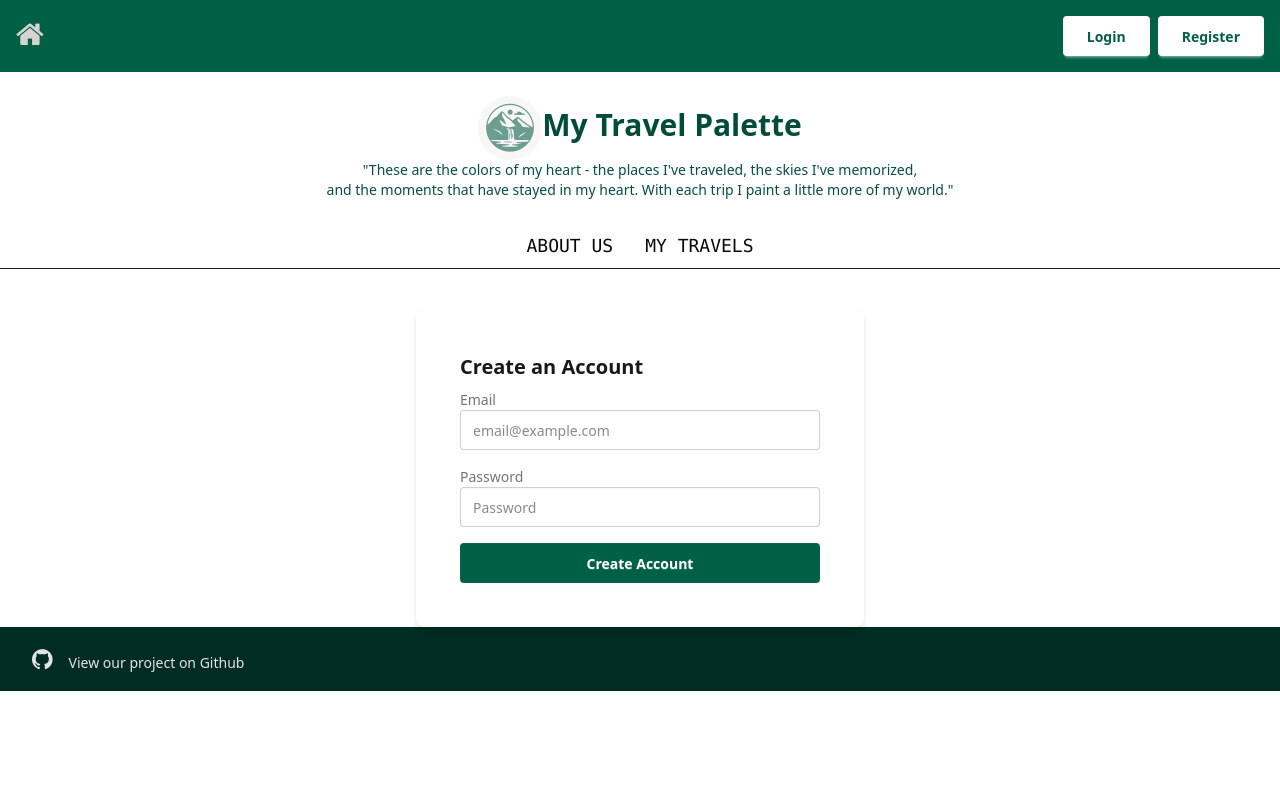
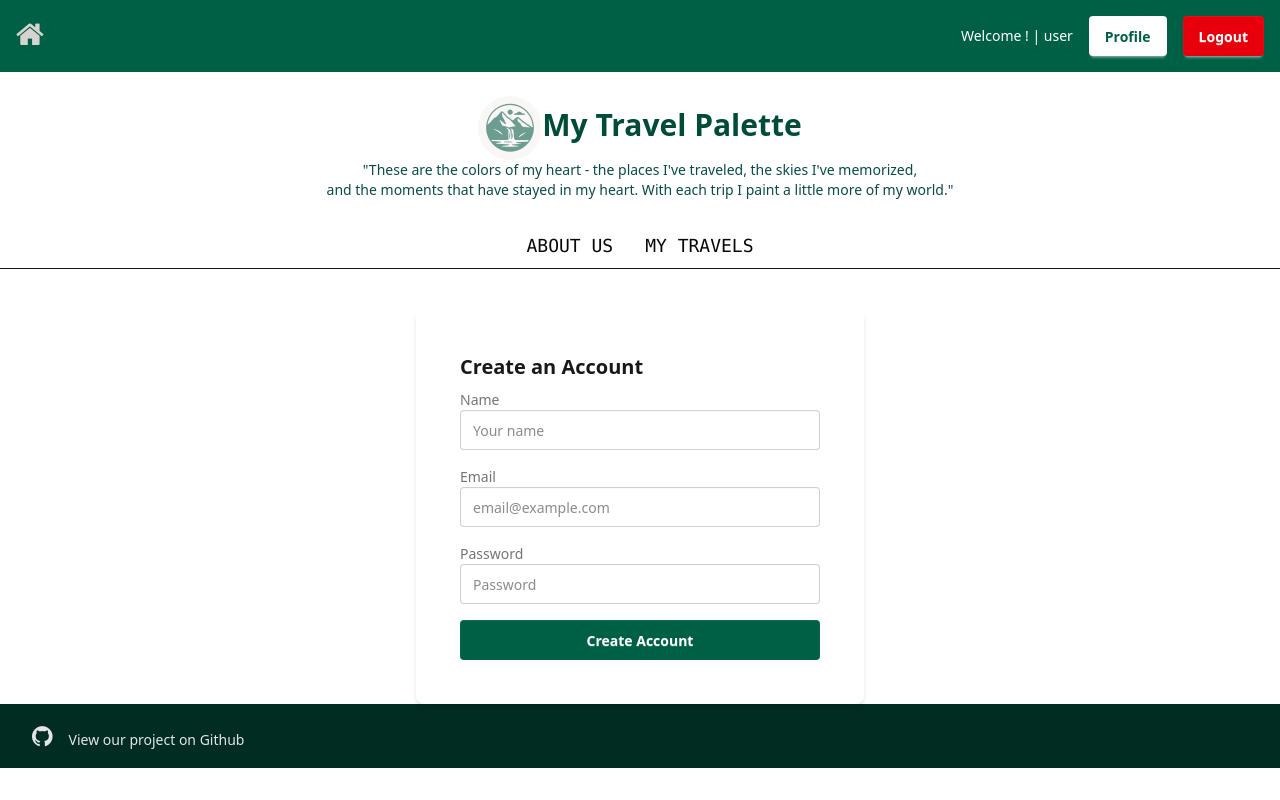
Before and after one commit to my-travel-palette/my-travel-palette, a React (Vite) app: page /sign-up in a window 1280 px wide. Built offline with nearby package versions, Linux system fonts and the light colour scheme; no server answers; the database is empty; sample sign-in values are in the browser's storage.

Commit message:
feat: add dynamic header based on authentication status

```diff
--- a/src/App.jsx
+++ b/src/App.jsx
@@ -12,6 +12,7 @@ import AddBlogPage from "./pages/AddBlogPage";
 import Navbar from "./components/Navbar";
 import SignUp from "./pages/SignUp";
 import LogIn from "./pages/LogIn";
+import ProfilePage from "./pages/ProfilePage";
 
 function App() {
 
@@ -33,6 +34,7 @@ function App() {
         <Route path="/blog/edit/:blogId" element={<AddBlogPage />} />
          <Route path="/sign-up" element={<SignUp />} />
          <Route path="/log-in" element={<LogIn />} />
+         <Route path="/profile" element={<ProfilePage />} />
       </Routes>
 
       <Footer />
--- a/src/components/Header.jsx
+++ b/src/components/Header.jsx
@@ -1,20 +1,23 @@
 import { NavLink } from "react-router-dom";
 import logo from "../assets/logo.png";
 import { useNavigate } from "react-router-dom";
+import { useAuth } from "../contexts/AuthContext";
 
 function Header() {
     const navigate = useNavigate();
+    const { currentUser, logout } = useAuth();
+
+    const handleLogout = async () => {
+        try {
+            await logout();
+            navigate("/");
+        } catch (error) {
+            console.error("Error logging out:", error);
+        }
+    };
+
     return (
         <header>
-      {/* Top bar with Home icon on the left and buttons on the right
-      <div className="w-full bg-emerald-800 p-4 flex justify-between items-center">
-
-        <NavLink to="/" className="flex items-center text-white hover:text-gray-200">
-          <HomeIcon className="w-6 h-6" />
-          <span className="ml-2 hidden sm:inline font-semibold">Home</span>
-        </NavLink>
-        </div> */}
-
             <div className="w-full bg-emerald-800 p-4 flex justify-end">
                 <div className="flex-1 text-3xl text-stone-300">
                     <NavLink to="/">
@@ -22,12 +25,42 @@ function Header() {
                     </NavLink>
                 </div>
                 <div className="flex-none">
-          <button className="btn bg-white text-emerald-800 hover:bg-gray-100 border-none font-semibold px-6 py-2 mr-2" onClick={()=>navigate('/log-in')}>
+                    {currentUser ? (
+                        // User is logged in - show user info, profile, and logout
+                        <div className="flex items-center space-x-4">
+                            <div className="text-white text-sm">
+                                Welcome {currentUser.name}! | {currentUser.role}
+                            </div>
+                            <button
+                                className="btn bg-white text-emerald-800 hover:bg-gray-100 border-none font-semibold px-4 py-2"
+                                onClick={() => navigate('/profile')}
+                            >
+                                Profile
+                            </button>
+                            <button
+                                className="btn bg-red-600 text-white hover:bg-red-700 border-none font-semibold px-4 py-2"
+                                onClick={handleLogout}
+                            >
+                                Logout
+                            </button>
+                        </div>
+                    ) : (
+                        // User is not logged in - show login and register
+                        <div className="flex space-x-2">
+                            <button
+                                className="btn bg-white text-emerald-800 hover:bg-gray-100 border-none font-semibold px-6 py-2"
+                                onClick={() => navigate('/log-in')}
+                            >
                                 Login
                             </button>
-          <button className="btn bg-white text-emerald-800 hover:bg-gray-100 border-none font-semibold px-6 py-2"  onClick={()=>navigate('/sign-up')}>
+                            <button
+                                className="btn bg-white text-emerald-800 hover:bg-gray-100 border-none font-semibold px-6 py-2"
+                                onClick={() => navigate('/sign-up')}
+                            >
                                 Register
                             </button>
+                        </div>
+                    )}
                 </div>
             </div>
 
--- a/src/contexts/AuthContext.jsx
+++ b/src/contexts/AuthContext.jsx
@@ -1,7 +1,7 @@
 
 import { createContext, useContext, useEffect, useState } from "react";
 import { auth, db } from "../config/firebase";
-import { onAuthStateChanged } from "firebase/auth";
+import { onAuthStateChanged, signOut } from "firebase/auth";
 import { doc, getDoc } from "firebase/firestore";
 
 const AuthContext = createContext();
@@ -10,25 +10,37 @@ export function AuthProvider({ children }) {
   const [currentUser, setCurrentUser] = useState(null);
   const [loading, setLoading] = useState(true);
 
+  const logout = async () => {
+    try {
+      await signOut(auth);
+    } catch (error) {
+      console.error("Error signing out:", error);
+    }
+  };
+
   useEffect(() => {
     const unsubscribe = onAuthStateChanged(auth, async (user) => {
       if (user) {
         try {
-          // Get user role from Firestore
+          // Get user data from Firestore
           const userDoc = await getDoc(doc(db, "users", user.uid));
-          const role = userDoc.exists() ? userDoc.data().role : "user";
+          const userData = userDoc.exists() ? userDoc.data() : {};
+          const role = userData.role || "user";
+          const name = userData.name || "";
 
           setCurrentUser({
             uid: user.uid,
             email: user.email,
-            role
+            role,
+            name
           });
         } catch (error) {
-          console.error("Error fetching user role:", error);
+          console.error("Error fetching user data:", error);
           setCurrentUser({
             uid: user.uid,
             email: user.email,
-            role: "user"
+            role: "user",
+            name: ""
           });
         }
       } else {
@@ -41,7 +53,7 @@ export function AuthProvider({ children }) {
   }, []);
 
   return (
-    <AuthContext.Provider value={{ currentUser, loading }}>
+    <AuthContext.Provider value={{ currentUser, loading, logout }}>
       {children}
     </AuthContext.Provider>
   );
--- /dev/null
+++ b/src/pages/ProfilePage.jsx
@@ -0,0 +1,54 @@
+import { useAuth } from "../contexts/AuthContext";
+import { useNavigate } from "react-router-dom";
+import { useEffect } from "react";
+
+function ProfilePage() {
+    const { currentUser } = useAuth();
+    const navigate = useNavigate();
+
+    useEffect(() => {
+        if (!currentUser) {
+            navigate("/log-in");
+        }
+    }, [currentUser, navigate]);
+
+    if (!currentUser) {
+        return null;
+    }
+
+    return (
+        <div className="container mx-auto px-4 py-8">
+            <div className="max-w-md mx-auto bg-white rounded-lg shadow-md p-6">
+                <h1 className="text-2xl font-bold text-gray-800 mb-6">Profile</h1>
+
+                <div className="space-y-4">
+                    <div>
+                        <label className="block text-sm font-medium text-gray-700">Name</label>
+                        <p className="mt-1 text-sm text-gray-900">{currentUser.name}</p>
+                    </div>
+
+                    <div>
+                        <label className="block text-sm font-medium text-gray-700">Email</label>
+                        <p className="mt-1 text-sm text-gray-900">{currentUser.email}</p>
+                    </div>
+
+                    <div>
+                        <label className="block text-sm font-medium text-gray-700">Role</label>
+                        <p className="mt-1 text-sm text-gray-900 capitalize">{currentUser.role}</p>
+                    </div>
+                </div>
+
+                <div className="mt-6">
+                    <button
+                        onClick={() => navigate("/")}
+                        className="btn bg-emerald-800 hover:bg-emerald-700 text-white border-none w-full"
+                    >
+                        Back to Home
+                    </button>
+                </div>
+            </div>
+        </div>
+    );
+}
+
+export default ProfilePage;
--- a/src/pages/SignUp.jsx
+++ b/src/pages/SignUp.jsx
@@ -5,6 +5,7 @@ import { auth, db } from "../config/firebase";
 import { useNavigate } from "react-router-dom";
 
 function SignUp() {
+  const [name, setName] = useState("");
   const [email, setEmail] = useState("");
   const [password, setPassword] = useState("");
   const [error, setError] = useState("");
@@ -25,13 +26,15 @@ function SignUp() {
       );
       const user = userCredential.user;
 
-      // Save user info with default "user" role
+      // Save user info with name and default "user" role
       await setDoc(doc(db, "users", user.uid), {
         email: user.email,
+        name: name,
         role: "user", // Always "user" for new registrations
       });
 
       setSuccessMsg("Account created successfully!");
+      setName("");
       setEmail("");
       setPassword("");
 
@@ -55,6 +58,18 @@ function SignUp() {
         {successMsg && <p className="text-green-600">{successMsg}</p>}
 
         <form onSubmit={handleSignUp} className="space-y-4">
+          <div>
+            <label className="label">Name</label>
+            <input
+              type="text"
+              className="input input-bordered w-full"
+              placeholder="Your name"
+              value={name}
+              onChange={(e) => setName(e.target.value)}
+              required
+            />
+          </div>
+
           <div>
             <label className="label">Email</label>
             <input
```
Lines whose indentation alone changed are shown as unchanged.
